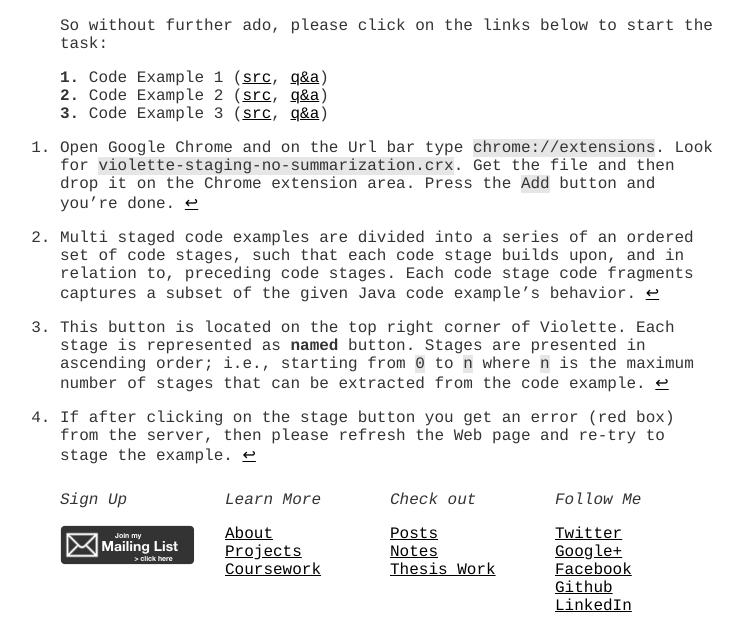
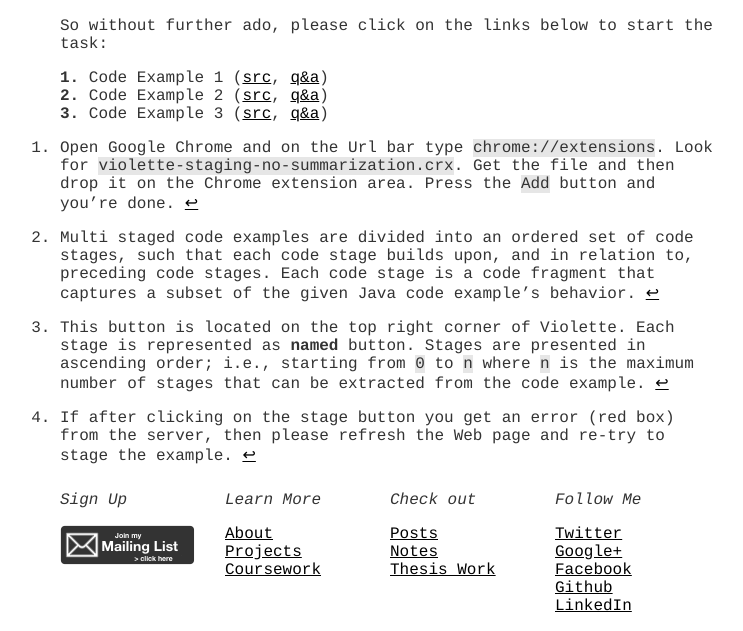
Before and after one commit to hsanchez/hsanchez.github.io, a Jekyll site: the page built from posts/thesiswork/tools/_posts/2015-01-28-violette-multistage.md, in a window 1280 px wide and 900 px high, scrolled down 1868 px, cut to the strip 269-900 px from the top of the window. Shown: the whole strip, without its empty margins (250-993 px from the left). Built offline with Jekyll 4.4.1, drawn with Linux system fonts in a browser that asks for light colours; Markdown is read by kramdown in place of the engine named in the settings.

Commit message:
ok; last ones

```diff
--- a/posts/thesiswork/tools/_posts/2015-01-28-violette-multistage.md
+++ b/posts/thesiswork/tools/_posts/2015-01-28-violette-multistage.md
@@ -105,7 +105,7 @@ So without further ado, please click on the links below to start the task:
 
 [^1]: Open Google Chrome and on the Url bar type `chrome://extensions`. Look for `violette-staging-no-summarization.crx`. Get the file and then drop it on the Chrome extension area. Press the `Add` button and you're done.
 
-[^2]: Multi staged code examples are divided into a series of an ordered set of code stages, such that each code stage builds upon, and in relation to, preceding code stages. Each code stage code fragments captures a subset of the given Java code example’s behavior.
+[^2]: Multi staged code examples are divided into an ordered set of code stages, such that each code stage builds upon, and in relation to, preceding code stages. Each code stage is a code fragment that captures a subset of the given Java code example’s behavior.
 
 [^3]: This button is located on the top right corner of Violette. Each stage is represented as __named__ button. Stages are presented in ascending order; i.e., starting from `0` to `n` where `n` is the maximum number of stages that can be extracted from the code example.
 
```
